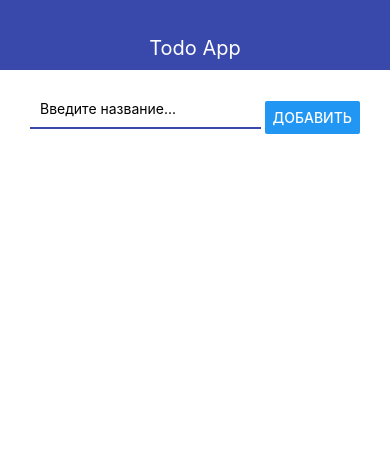
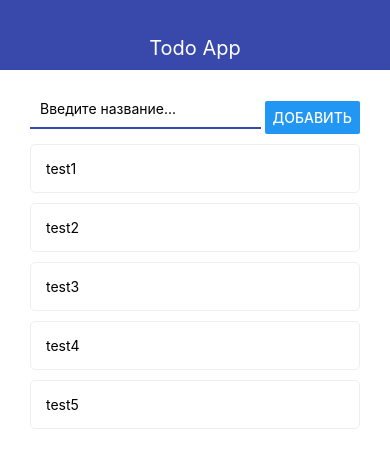
Before and after one commit to Ekzaton/react-native-demo, a React Native app: screen / in a window 390 px wide. Shown: the top 468 px of the page. Built offline with nearby package versions, Linux system fonts and the light colour scheme.

Commit message:
5. Replaced ScrollView by FlatList

```diff
--- a/App.tsx
+++ b/App.tsx
@@ -1,13 +1,19 @@
 import { useState } from 'react';
-import { ScrollView, StyleSheet, View } from 'react-native';
+import { FlatList, StyleSheet, View } from 'react-native';
 
 import AddTodo from './src/AddTodo/AddTodo';
 import Navbar from './src/Navbar/Navbar';
 import Todo from './src/Todo/Todo';
-import { TodoType } from "./src/types";
+import { TodoType } from './src/types';
 
 export default function App() {
-  const [todos, setTodos] = useState<TodoType[]>([]);
+  const [todos, setTodos] = useState<TodoType[]>([
+    { id: '1', title: 'test1' },
+    { id: '2', title: 'test2' },
+    { id: '3', title: 'test3' },
+    { id: '4', title: 'test4' },
+    { id: '5', title: 'test5' }
+  ]);
 
   const addTodoHandler = (title: string) => {
     setTodos((prev) => [...prev, {
@@ -21,9 +27,7 @@
       <Navbar title='Todo App' />
       <View style={styles.container}>
         <AddTodo onSubmit={addTodoHandler} />
-        <ScrollView>
-          {todos.map((todo) => <Todo key={todo.id} todo={todo} />)}
-        </ScrollView>
+        <FlatList keyExtractor={(item) => item.id} data={todos} renderItem={({ item }) => <Todo todo={item} />}/>
       </View>
     </View>
   );
```
